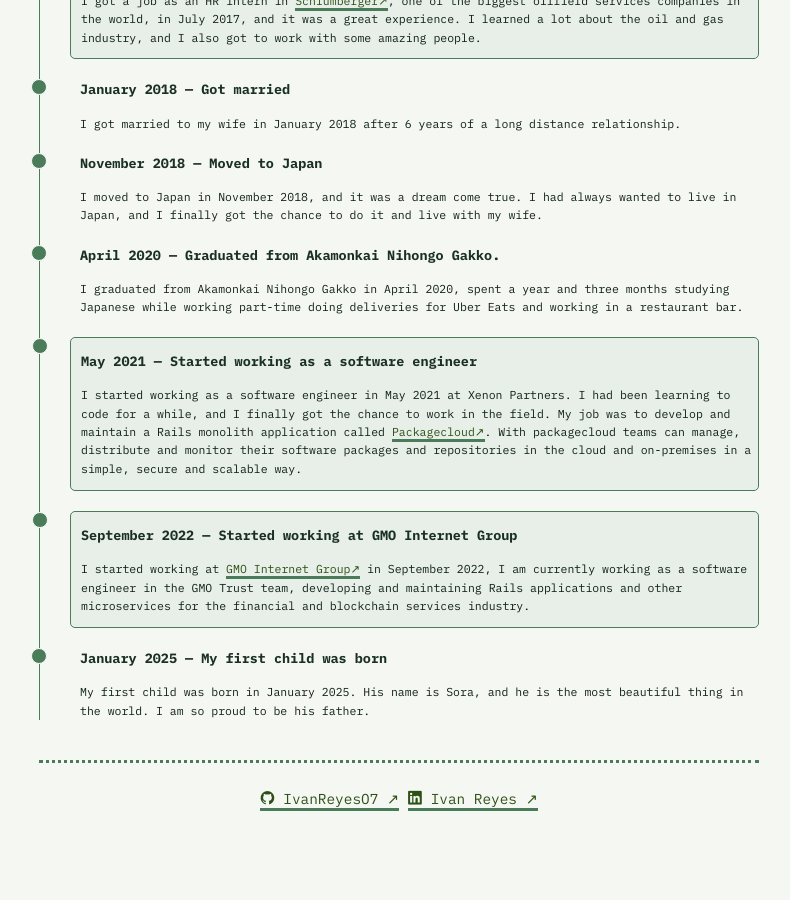
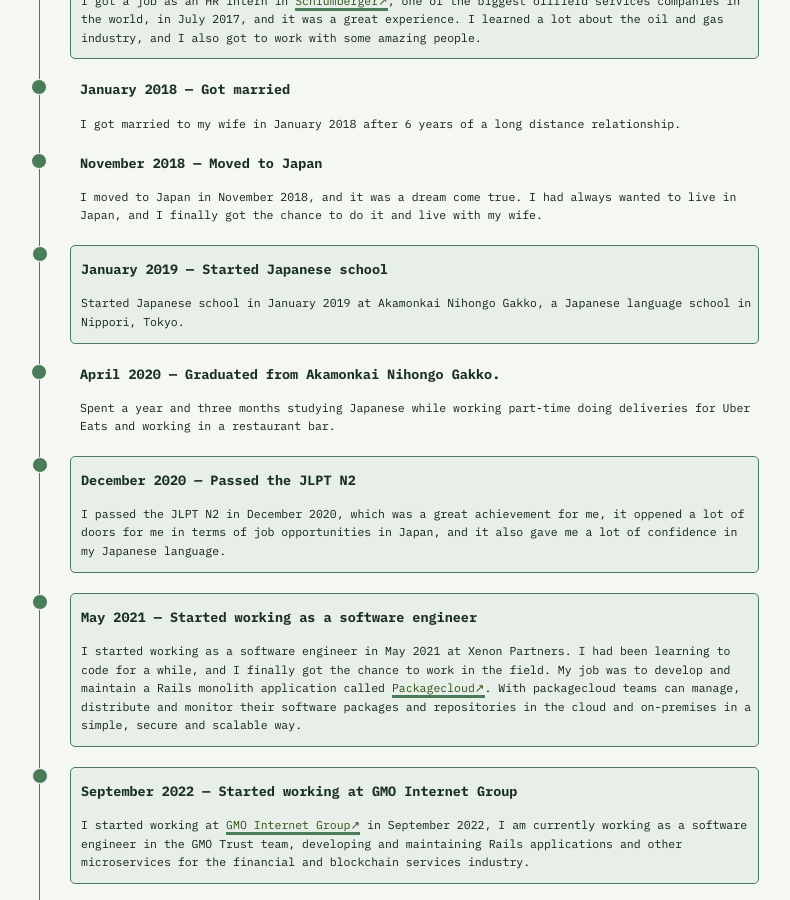
Before and after one commit to IvanReyesO7/rice-and-chicken, a Jekyll site: the page built from portfolio.html, in a window 1280 px wide and 900 px high, scrolled down 1514 px. Shown: the whole window, without its empty margins (241-1031 px from the left). Built offline with Jekyll 4.4.1, drawn with Linux system fonts in a browser that asks for light colours; before the commit the page ends 2369 px from its top, so only the background shows below that.

Commit message:
Added japanese school and JLPT to timeline

```diff
--- a/_data/timeline.yml
+++ b/_data/timeline.yml
@@ -53,10 +53,20 @@
   title: Moved to Japan
   description: I moved to Japan in November 2018, and it was a dream come true. I had always wanted to live in Japan, and I finally got the chance to do it and live with my wife.
 
+- date: January 2019
+  professional: true
+  title: Started Japanese school
+  description: Started Japanese school in January 2019 at Akamonkai Nihongo Gakko, a Japanese language school in Nippori, Tokyo.
+
 - date: April 2020
   professional: false
   title: Graduated from Akamonkai Nihongo Gakko.
-  description: I graduated from Akamonkai Nihongo Gakko in April 2020, spent a year and three months studying Japanese while working part-time doing deliveries for Uber Eats and working in a restaurant bar.
+  description: Spent a year and three months studying Japanese while working part-time doing deliveries for Uber Eats and working in a restaurant bar.
+
+- date: December 2020
+  professional: true
+  title: Passed the JLPT N2
+  description: I passed the JLPT N2 in December 2020, which was a great achievement for me, it oppened a lot of doors for me in terms of job opportunities in Japan, and it also gave me a lot of confidence in my Japanese language.
 
 - date: May 2021
   professional: true
```
Also changed, not shown: assets/css/blog.css (+10 -0 lines).
